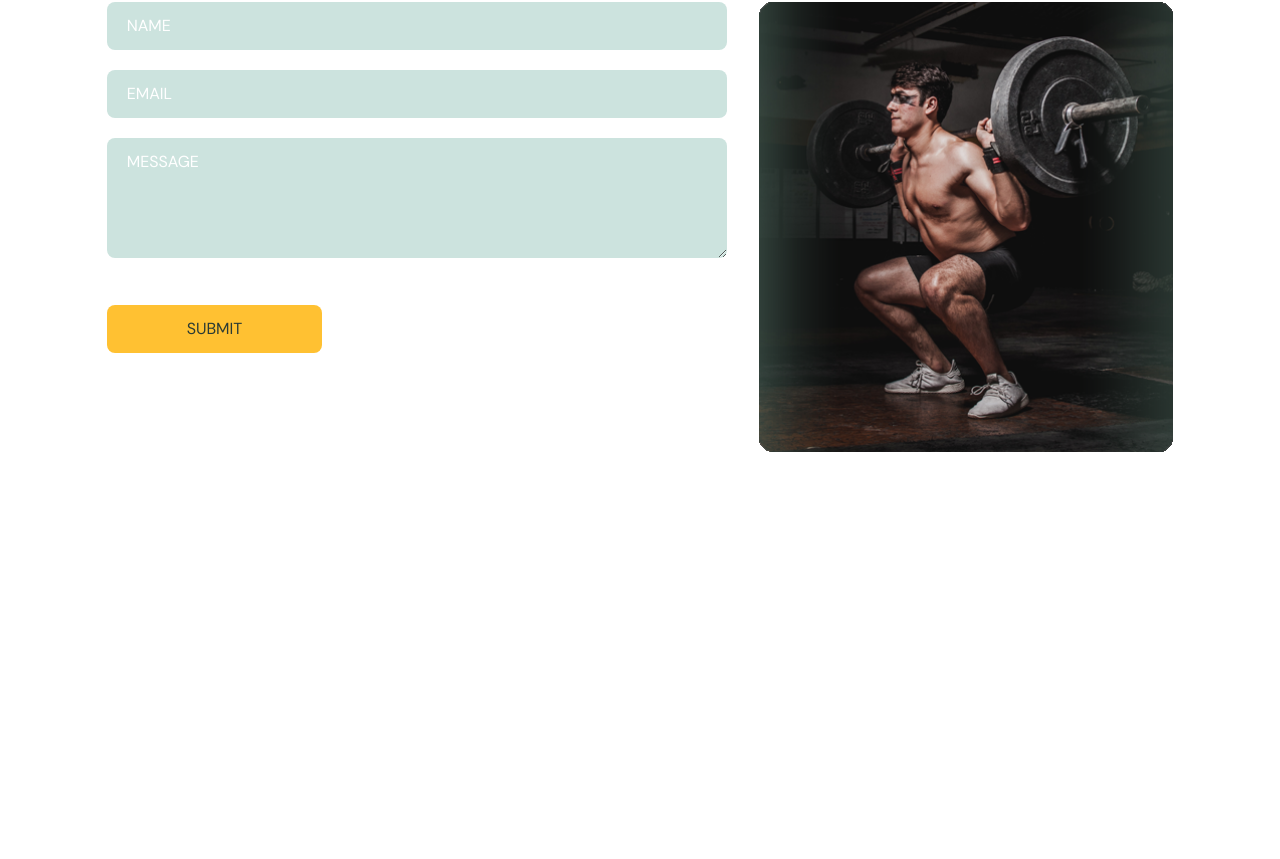
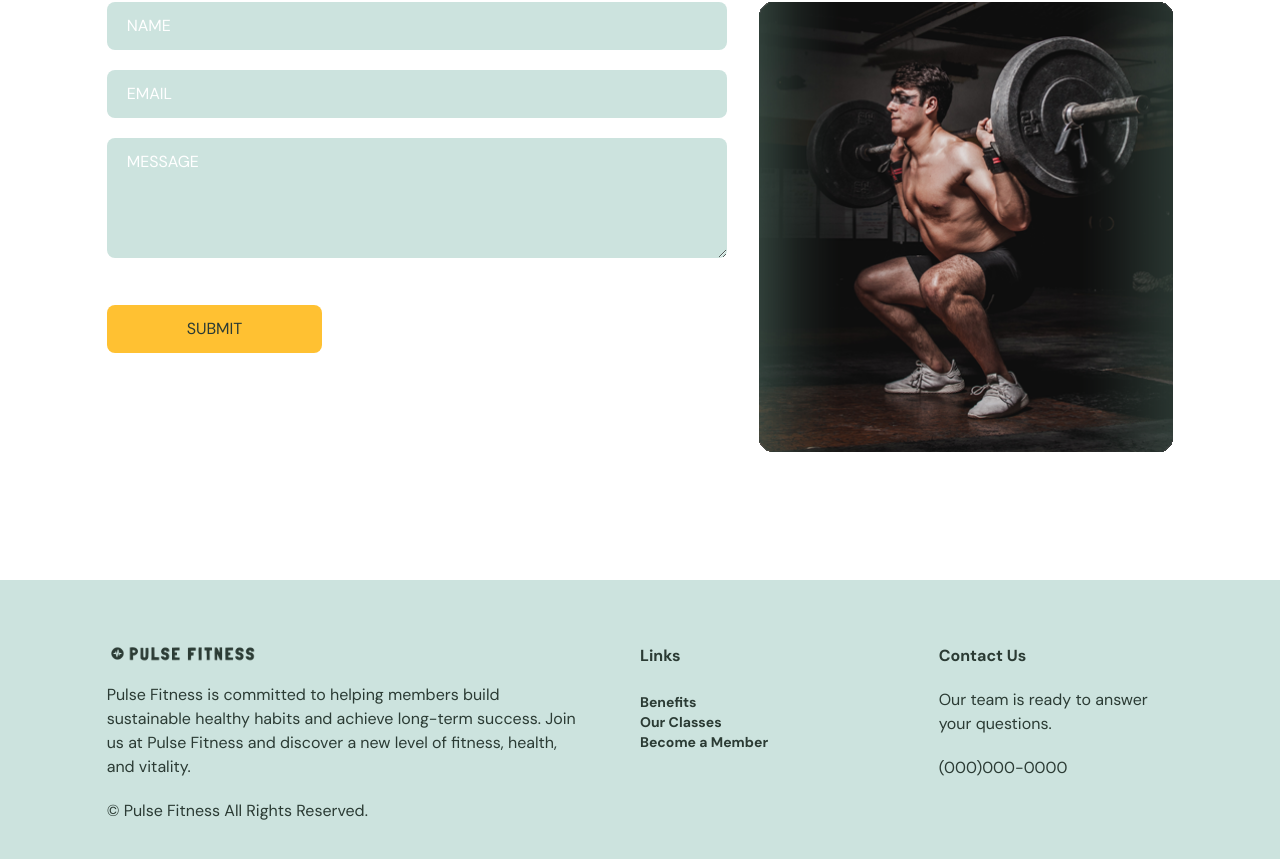
Before and after one commit to chelseaharris137/PulseFitness, a React (Vite) app: page / in a window 1280 px wide. Shown: the part 3396-4255 px from the top of the page. Before the commit the page ends 3976 px from the top, so only its background shows below. Built offline with nearby package versions, Linux system fonts and the light colour scheme.

Commit message:
Add footer scene

```diff
--- a/src/App.tsx
+++ b/src/App.tsx
@@ -1,5 +1,6 @@
 import Benefits from "@/scenes/benefits";
-import ContactUs from "./scenes/contactUs";
+import ContactUs from "@/scenes/contactUs";
+import Footer from "@/scenes/footer";
 import Home from "@/scenes/home";
 import Navbar from '@/scenes/navbar';
 import OurClasses from "@/scenes/ourClasses";
@@ -36,6 +37,7 @@ function App() {
       <Benefits setSelectedPage={setSelectedPage} />
       <OurClasses setSelectedPage={setSelectedPage} />
       <ContactUs setSelectedPage={setSelectedPage} />
+      <Footer setSelectedPage={setSelectedPage} />
     </div>
   )
 }
--- /dev/null
+++ b/src/scenes/footer/index.tsx
@@ -0,0 +1,56 @@
+import AnchorLink from "react-anchor-link-smooth-scroll";
+import Logo from "@/assets/images/Logo.png";
+import { SelectedPage } from "@/shared/types";
+
+
+type Props = {
+  setSelectedPage: (value: SelectedPage) => void;
+};
+
+const Footer = ({ setSelectedPage }: Props) => {
+  return (
+    <footer className="bg-primary-300 py-16">
+      <div className="justify-content mx-auto w-5/6 gap-16 md:flex">
+        <div className="mt-16 basis-1/2 md:mt-0">
+          <img alt="logo" src={Logo} width="150" />
+          <p className="my-5">
+          Pulse Fitness is committed to helping members build sustainable healthy habits and achieve long-term success. Join us at Pulse Fitness and discover a new level of fitness, health, and vitality.
+          </p>
+          <p>© Pulse Fitness All Rights Reserved.</p>
+        </div>
+        <div className="mt-16 basis-1/4 md:mt-0">
+          <h4 className="font-bold">Links</h4>
+          <br/>
+          <AnchorLink
+            className="text-sm font-bold text-primary-200 hover:text-primary-500"
+            onClick={() => setSelectedPage(SelectedPage.Benefits)}
+            href={`#${SelectedPage.Benefits}`}
+          >
+            <p>Benefits</p>
+        </AnchorLink>
+        <AnchorLink
+            className="text-sm font-bold text-primary-200 hover:text-primary-500"
+            onClick={() => setSelectedPage(SelectedPage.OurClasses)}
+            href={`#${SelectedPage.OurClasses}`}
+          >
+            <p>Our Classes</p>
+        </AnchorLink>
+        <AnchorLink
+            className="text-sm font-bold text-primary-200 hover:text-primary-500"
+            onClick={() => setSelectedPage(SelectedPage.ContactUs)}
+            href={`#${SelectedPage.ContactUs}`}
+          >
+            <p>Become a Member</p>
+        </AnchorLink>
+        </div>
+        <div className="mt-16 basis-1/4 md:mt-0">
+          <h4 className="font-bold">Contact Us</h4>
+          <p className="my-5">Our team is ready to answer your questions.</p>
+          <p>(000)000-0000</p>
+        </div>
+      </div>
+    </footer>
+  );
+};
+
+export default Footer;
```
